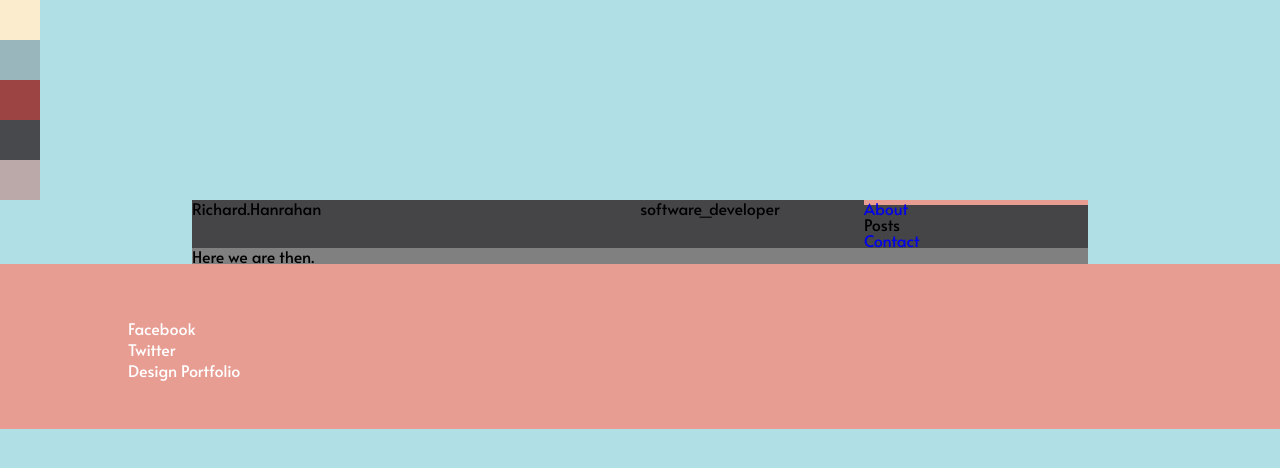
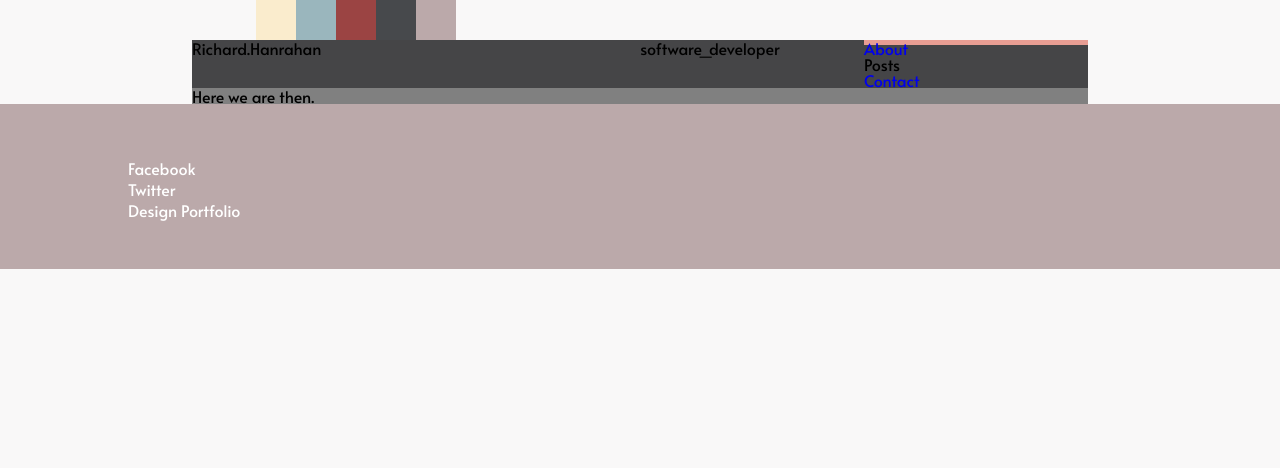
Before and after one commit to DCHitch092/DCHitch092.github.io, a Jekyll site: the page built from index.markdown, in a window 1280 px wide. Shown: the top 468 px of the page. Built offline with Jekyll 4.4.1, drawn with Linux system fonts in a browser that asks for light colours.

Commit message:
Add css to footer

```diff
--- a/_layouts/default.html
+++ b/_layouts/default.html
@@ -46,6 +46,7 @@
       </main>
 
     </div>
+    <div class="bottom-background brown" />
     <footer id="footer-container">
       <ul>
         <li>Facebook</li>
--- a/assets/style.css
+++ b/assets/style.css
@@ -71,15 +71,16 @@ $brown: #bba9aa; */
 
 .top-background{
   display: flex;
-  flex-direction: column;
+  flex-direction: row;
+  margin-left: 20%;
   justify-content: flex-start;
   align-items: flex-start;
   z-index: -1;
 }
 
 .square{
-      width: 40px;
-      height: 40px;
+  width: 40px;
+  height: 40px;
 }
 
 .lightYellow{
@@ -103,7 +104,7 @@ $brown: #bba9aa; */
 }
 
 body{
-  background: powderblue;
+  background: #F9F8F8;
   font-color: #454547;
   font-family: 'Alata', sans-serif;
 }
@@ -164,7 +165,6 @@ header{
 #footer-container {
   padding: 4% 10%;
   margin-bottom: 0;
-  background: #e89d93;
   color: white;
 
 }
@@ -178,6 +178,11 @@ header{
   padding-top: 0.3em;
 }
 
+.bottom-background{
+  margin-bottom: 10px;
+
+}
+
   @media only screen and (max-width: 768px) {
     /* For mobile phones: */
     #grid-container {
```
